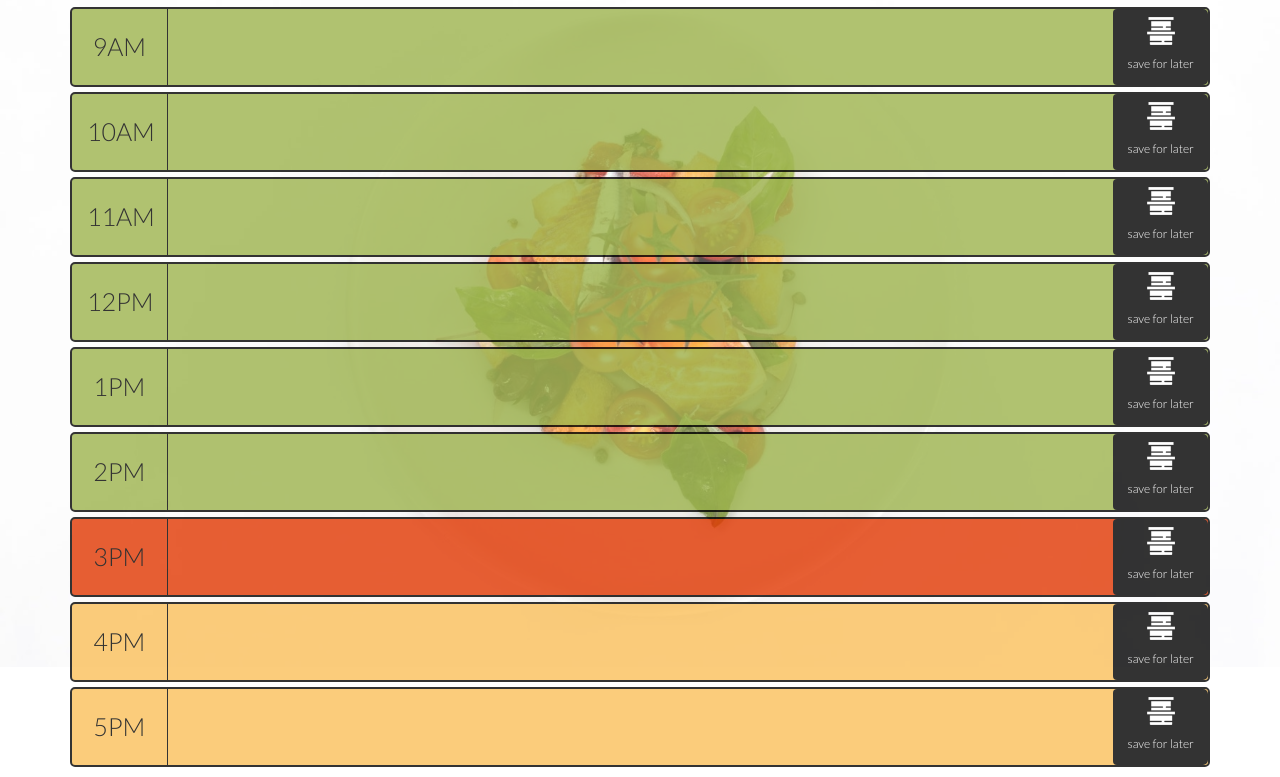
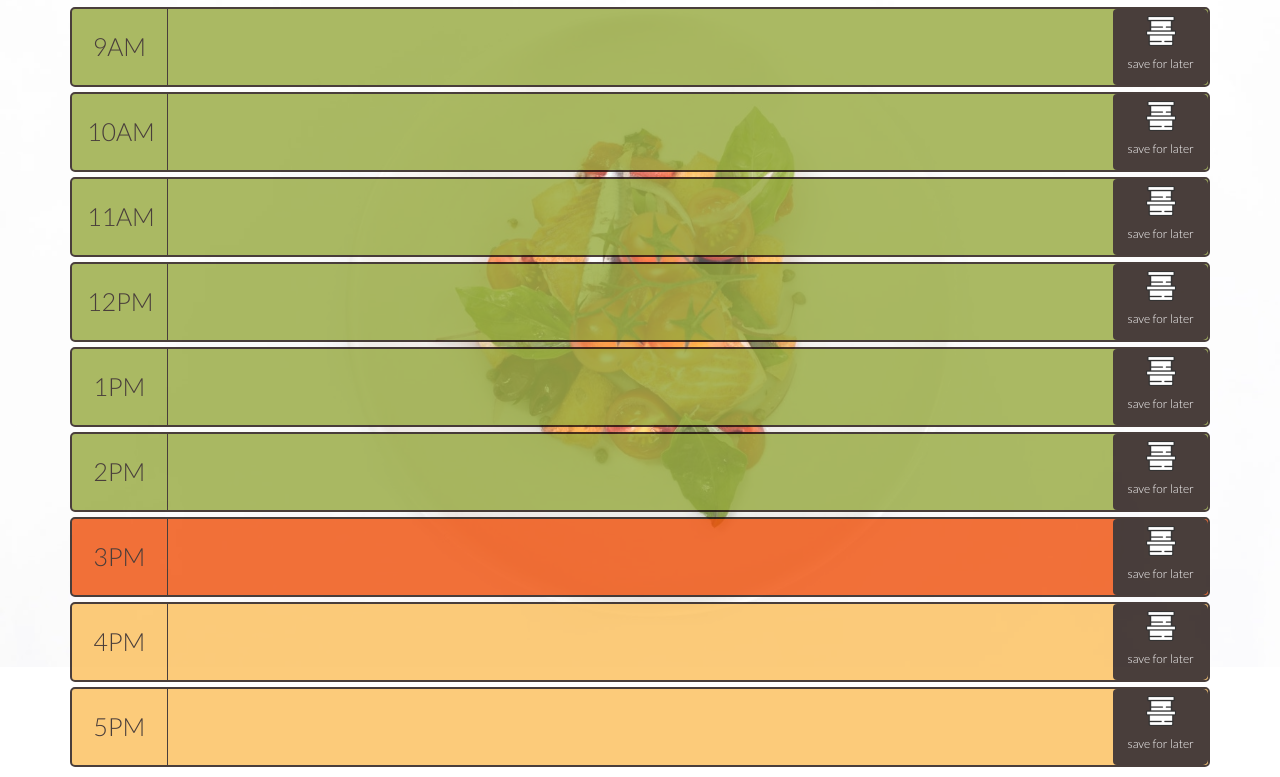
Before and after one commit to jhf1203/Calendar, a plain HTML site: page index.html in a window 1280 px wide. Shown: the part 93-870 px from the top of the page. Drawn offline with nearby package versions, Linux system fonts and the light colour scheme.

Commit message:
Fixed image path for background

```diff
--- a/style.css
+++ b/style.css
@@ -16,14 +16,14 @@ textarea {
 
   /* Box-Model */
   border: none;
-  border-left: 1px solid black;
+  border-left: 1px solid #1c0e0b;
   padding: 10px;
 
   /* Positioning */
   resize: none;
 
   /* Typography */
-  color: #000000;
+  color: #fcbe59;
 
   /* Aesthetic */
   background: transparent;
@@ -53,7 +53,7 @@ h5 {
   z-index:0;
 
   /*Aesthetic */
-  background-image: url("./Assets/plate-1.jpg");
+  background-image: url("./assets/plate-1.jpg");
   opacity:0.7;
 }
 
@@ -68,6 +68,7 @@ h5 {
 
   /* Typography */
   font-size:50px;
+  font-weight:500;
 }
 
 .lead {
@@ -129,7 +130,7 @@ h5 {
   padding-top:25px;
 
   /* Typography */
-  color: #000000;
+  color: #1c0e0b;
 
   /* Aesthetic */
   background-color:transparent;
@@ -141,7 +142,7 @@ h5 {
 .future {
 
   /* Box-Model */
-  border:2px solid black;
+  border:2px solid #1c0e0b;
   border-radius:5px;
   margin-bottom:5px;
 
@@ -164,7 +165,7 @@ textarea:hover {
   color: white;
 
   /* Aesthetic */
-  background-color:#9db34d;
+  background-color:#95a83d;
 }
 
 .present {
@@ -173,7 +174,7 @@ textarea:hover {
   color: white;
 
   /* Aesthetic */
-  background-color:#e23802;
+  background-color:#ef4e08;
 }
 
 .future {
@@ -182,13 +183,13 @@ textarea:hover {
   color: white;
 
   /* Aesthetic */
-  background-color:#fac05b;
+  background-color:#fcbe59;
 }
 
 .saveBtn {
 
   /* Box-Model */
-  border-left: 1px solid black;
+  border-left: 1px solid #1c0e0b;
   border-top-right-radius: 5px;
   border-bottom-right-radius: 5px;
 
@@ -200,7 +201,7 @@ textarea:hover {
   line-height:12px;
 
   /* Aesthetic */
-  background-color: black;
+  background-color: #1c0e0b;
 }
 
 .icon {
```
